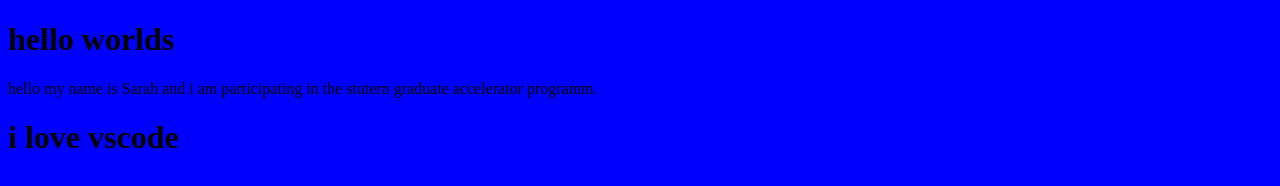
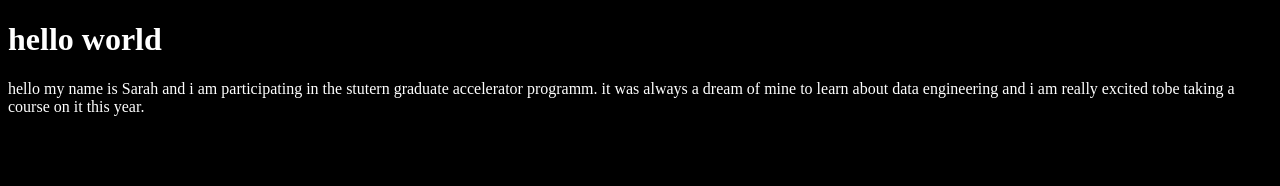
Before and after one commit to Sarah0079ja/helloworld, a plain HTML site: page index.html in a window 1280 px wide. Drawn offline with Linux system fonts and the light colour scheme.

Commit message:
paragrah on learning data engr

```diff
--- a/index.css
+++ b/index.css
@@ -1,3 +1,4 @@
 body{
-    background-color: blue;
+    background-color: black;
+    color: white
 }
--- a/index.html
+++ b/index.html
@@ -4,12 +4,12 @@
     <meta charset="UTF-8">
     <meta name="viewport" content="width=device-width, initial-scale=1.0">
     <meta http-equiv="X-UA-Compatible" content="ie=edge">
-    <title>hello world</title>
+    <title>Hello world</title>
     <link rel="stylesheet" href="index.css">
 </head>
 <body>
-    <h1> hello worlds</h1>
-    <p>hello my name is Sarah and i am participating in the stutern graduate accelerator programm. </p>
-    <h1>i love vscode </h1>
+    <h1> hello world</h1>
+    <p>hello my name is Sarah and i am participating in the stutern graduate accelerator programm.
+        it was always a dream of mine to learn about data engineering and i am really excited tobe taking a course on it this year.  </p>
 </body>
 </html>
```
